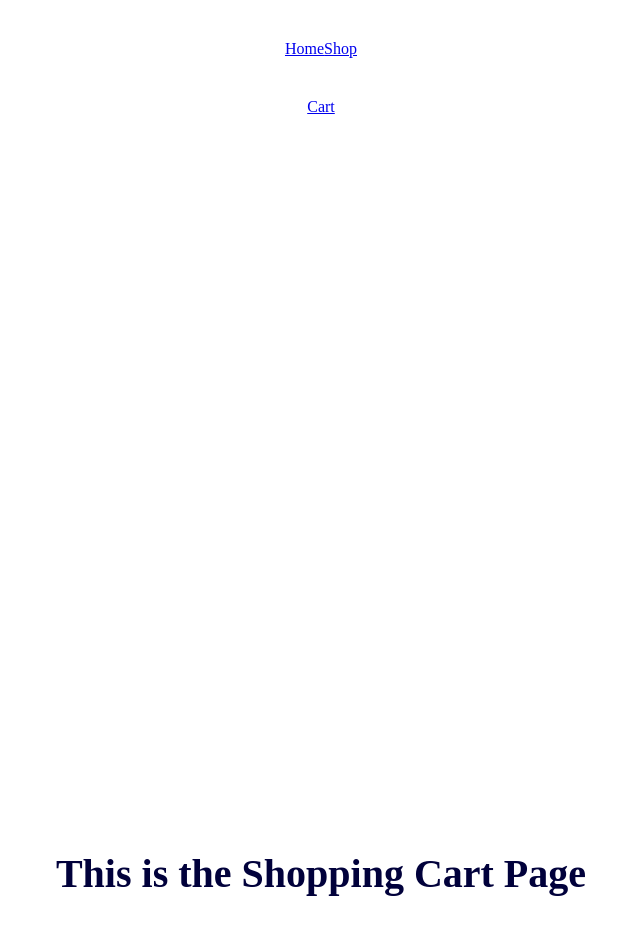
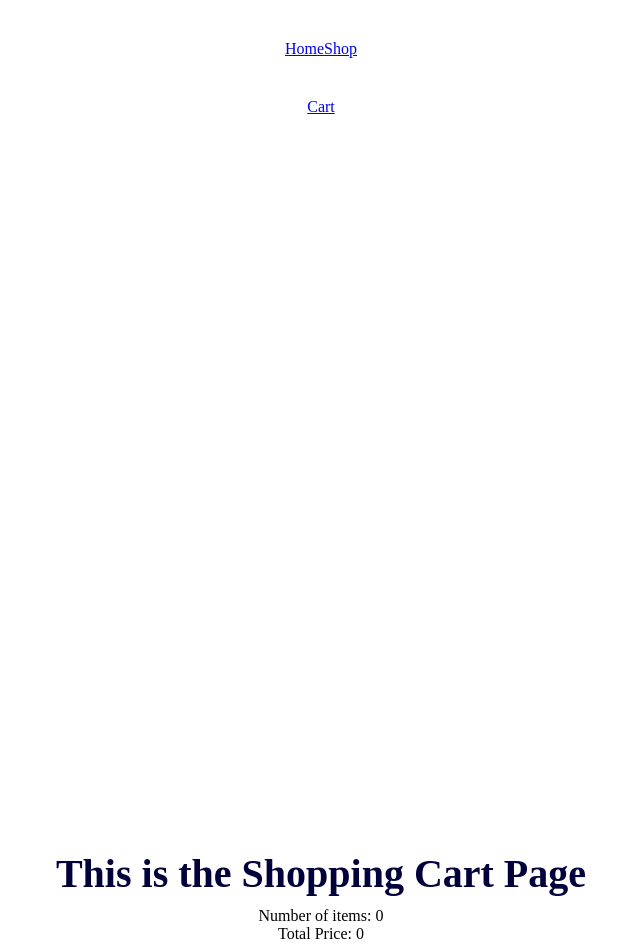
Before and after one commit to sdhinsa11/shopstack, a React (Vite) app: page /cart in a window 1280 px wide. Shown: the top 952 px of the page, without its empty margins (319-959 px from the left). Built offline with nearby package versions, Linux system fonts and the light colour scheme; no server answers.

Commit message:
added the adding to cart logic and updated the price and numbers corresponding to them

```diff
--- a/src/components/ProductCategory.jsx
+++ b/src/components/ProductCategory.jsx
@@ -1,7 +1,13 @@
 import { useState } from 'react'
 import Product from './Product.jsx'
+import {useLocation } from 'react-router-dom';
 
-function ProductCategory({products, noCart, addToCart}) {
+function ProductCategory({products, addToCart}) {
+    // to determine which page we are on
+    const location = useLocation()
+    const path = location.pathname.toLowerCase();
+    const inShop = path === '/shop';
+
     // products is both all products and cart products depending whose calling
     var filteredData =[]
     // if (noCart){
@@ -51,10 +57,26 @@ function ProductCategory({products, noCart, addToCart}) {
                     <h2 key={key}>{key}</h2>
                     <div className='product'>
                         {filteredData[key].map((item) => (
+                            // Replace this with the product component
                             <div key={item.id} className='product'>
                                 <h4>{item.name}</h4>
                                 <h5>{item.brand}</h5>
-                                <button onClick= {() => {addToCart(item)}}>Add to Cart</button>
+                                <div>{item.price}</div>
+                                {inShop ?
+                                    // On the shopping page
+                                     <div> <button onClick= {() => {addToCart(item)}}>Add to Cart</button> </div>
+                                    :
+                                    // On the cart page
+                                    <div className='add-sub-elements'>
+                                        {/* Add functionalities here */}
+                                        <button>+</button>
+                                        <div>Count: {item.number}</div>
+                                        <button>-</button>
+                                        <button>Delete</button>
+
+                                    </div>
+
+                                }
                             </div>
 
                         ))}
--- a/src/pages/App.jsx
+++ b/src/pages/App.jsx
@@ -8,9 +8,12 @@ function App() {
   // But this is always being displayed in all the component?
   //  The app is a nav bar comeponent?
   const [cart, setCart] = useState([]); // Cart state
+  var [cartNum, setCartNum] = useState(0);
+  var [price, setCartPrice] = useState(0);
   const [searchItem, setSearchItem] = useState(''); // search item
   const [allProducts, setProducts] = useState([]);
   const [noSearch, setNoSearch] = useState(true); // No search
+
 
   // fetch the products
   //  Grab the products
@@ -42,7 +45,23 @@ function App() {
 
 
   const addToCart = (product) =>{
-    setCart((prev) => [...prev, product]);
+    // Check if item already in the cart and if so show an alert
+    const result = cart.filter(p => p.id == product.id ) // Filters the items in the list and if it is the product it is added to the list
+    console.log(result);
+    if (result.length > 0)
+    {
+        alert("Item is already added");
+        //  Or we can increase the number
+    }
+    else
+    {
+      // Set the cart list, increase the product number specifically, increase the number of items count and price
+      setCart((prev) => [...prev, product]);
+      product.number += 1;
+      setCartNum(cartNum+=1)
+      setCartPrice(price+=product.price);
+
+    }
   };
 
   console.log(cart)
@@ -51,7 +70,7 @@ function App() {
   return (
     <div>
       <NavBar searchItem={searchItem} setSearchItem={setSearchItem} noSearch={noSearch} setNoSearch={setNoSearch} />
-      <Outlet context={{ cart, addToCart, searchItem, allProducts, noSearch }} /> {/* This is where the "child" page content will appear, this is like the routes if we were doing this another way. */}
+      <Outlet context={{ cart, addToCart, searchItem, allProducts, noSearch, cartNum, price }} /> {/* This is where the "child" page content will appear, this is like the routes if we were doing this another way. */}
     </div>
   )
 }
--- a/src/pages/Cart.jsx
+++ b/src/pages/Cart.jsx
@@ -1,13 +1,27 @@
 import { useState } from 'react'
 
 import { useOutletContext } from "react-router-dom";
+import ProductCategory from '../components/ProductCategory';
 
 function Cart(){
-    const {cart} = useOutletContext();
+    const {cart, cartNum, price, addToCart} = useOutletContext();
+
+    // const deleteCart
 
     return (
         <>
             <h1>This is the Shopping Cart Page</h1>
+            <div className='allItems'>
+                <ProductCategory products={cart} addToCart={addToCart}/>
+
+            </div>
+
+            <div className='prices-and-count'>
+                <div className='total-count'>Number of items: {cartNum}</div>
+                <div className='price'>Total Price: {price}</div>
+
+
+            </div>
         </>
     )
 }
--- a/src/pages/Shop.jsx
+++ b/src/pages/Shop.jsx
@@ -22,7 +22,7 @@ function Shop(){
             {
                 // Only show the search item if x is not clicked
                 (noSearch || searchItem =='') ?
-                    <ProductCategory products={allProducts} noCart={true} addToCart={addToCart}/>
+                    <ProductCategory products={allProducts} addToCart={addToCart}/>
                     :
                     <List searchItem={searchItem} allProducts={allProducts} addToCart={addToCart}/>
 
```
